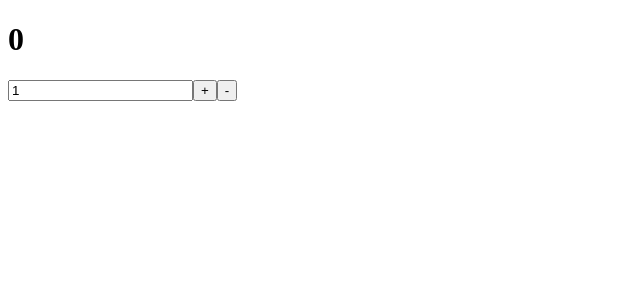
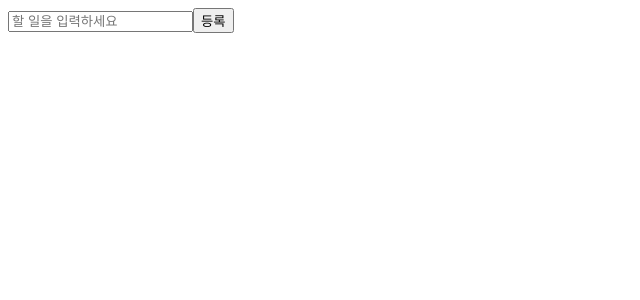
Before and after one commit to dnjscksdn98/React-Basic-Review, a React (Create React App) app: page / in a window 1280 px wide. Shown: the top 300 px of the page, without its empty margins (0-640 px from the left). Built offline with nearby package versions, Linux system fonts and the light colour scheme.

Commit message:
todos : react-redux

```diff
--- a/src/App.js
+++ b/src/App.js
@@ -1,11 +1,11 @@
 import React from "react";
 
-import CounterContainer from "./containers/CounterContainer";
+import TodosContainer from "./containers/TodosContainer";
 
 function App() {
   return (
     <React.Fragment>
-      <CounterContainer />
+      <TodosContainer />
     </React.Fragment>
   );
 }
--- /dev/null
+++ b/src/components/TodoItem.js
@@ -0,0 +1,21 @@
+import React from "react";
+
+function TodoItem(props) {
+  const { todo, handleToggle } = props;
+
+  return (
+    <React.Fragment>
+      <li
+        style={{
+          cursor: "pointer",
+          textDecoration: todo.done ? "line-through" : "none"
+        }}
+        onClick={() => handleToggle(todo.id)}
+      >
+        {todo.text}
+      </li>
+    </React.Fragment>
+  );
+}
+
+export default React.memo(TodoItem);
--- /dev/null
+++ b/src/components/TodoList.js
@@ -0,0 +1,18 @@
+import React from "react";
+import TodoItem from "./TodoItem";
+
+function TodoList(props) {
+  const { todos, handleToggle } = props;
+
+  return (
+    <React.Fragment>
+      <ul>
+        {todos.map(todo => (
+          <TodoItem key={todo.id} todo={todo} handleToggle={handleToggle} />
+        ))}
+      </ul>
+    </React.Fragment>
+  );
+}
+
+export default React.memo(TodoList);
--- /dev/null
+++ b/src/components/Todos.js
@@ -0,0 +1,33 @@
+import React, { useState } from "react";
+import TodoList from "./TodoList";
+
+function Todos(props) {
+  const { todos, handleCreate, handleToggle } = props;
+  const [text, setText] = useState("");
+
+  const handleChange = event => {
+    setText(event.target.value);
+  };
+
+  const handleSubmit = event => {
+    event.preventDefault();
+    handleCreate(text);
+    setText("");
+  };
+
+  return (
+    <React.Fragment>
+      <form onSubmit={handleSubmit}>
+        <input
+          value={text}
+          onChange={handleChange}
+          placeholder="할 일을 입력하세요"
+        />
+        <button type="submit">등록</button>
+      </form>
+      <TodoList todos={todos} handleToggle={handleToggle} />
+    </React.Fragment>
+  );
+}
+
+export default React.memo(Todos);
--- /dev/null
+++ b/src/containers/TodosContainer.js
@@ -0,0 +1,34 @@
+import React, { useCallback } from "react";
+import { useSelector, useDispatch } from "react-redux";
+
+import Todos from "../components/Todos";
+import { addTodo, toggleTodo } from "../modules/todos";
+
+function TodosContainer() {
+  const todos = useSelector(state => state.todos);
+  const dispatch = useDispatch();
+
+  const handleCreate = useCallback(
+    text => {
+      dispatch(addTodo(text));
+    },
+    [dispatch]
+  );
+
+  const handleToggle = useCallback(
+    id => {
+      dispatch(toggleTodo(id));
+    },
+    [dispatch]
+  );
+
+  return (
+    <Todos
+      todos={todos}
+      handleCreate={handleCreate}
+      handleToggle={handleToggle}
+    />
+  );
+}
+
+export default TodosContainer;
--- a/src/modules/todos.js
+++ b/src/modules/todos.js
@@ -28,8 +28,7 @@ const initialState = [];
 export default function todos(state = initialState, action) {
   switch (action.type) {
     case ADD_TODO:
-      return;
-      state.concat(action.todo);
+      return state.concat(action.todo);
 
     case TOGGLE_TODO:
       return state.map(todo =>
```
